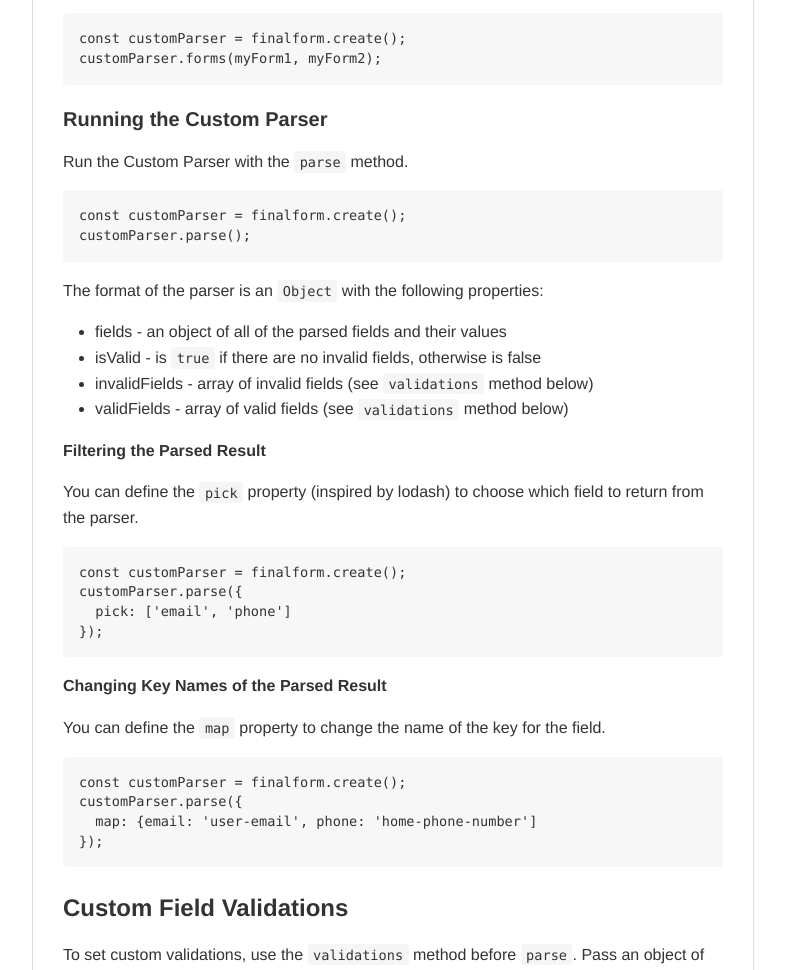
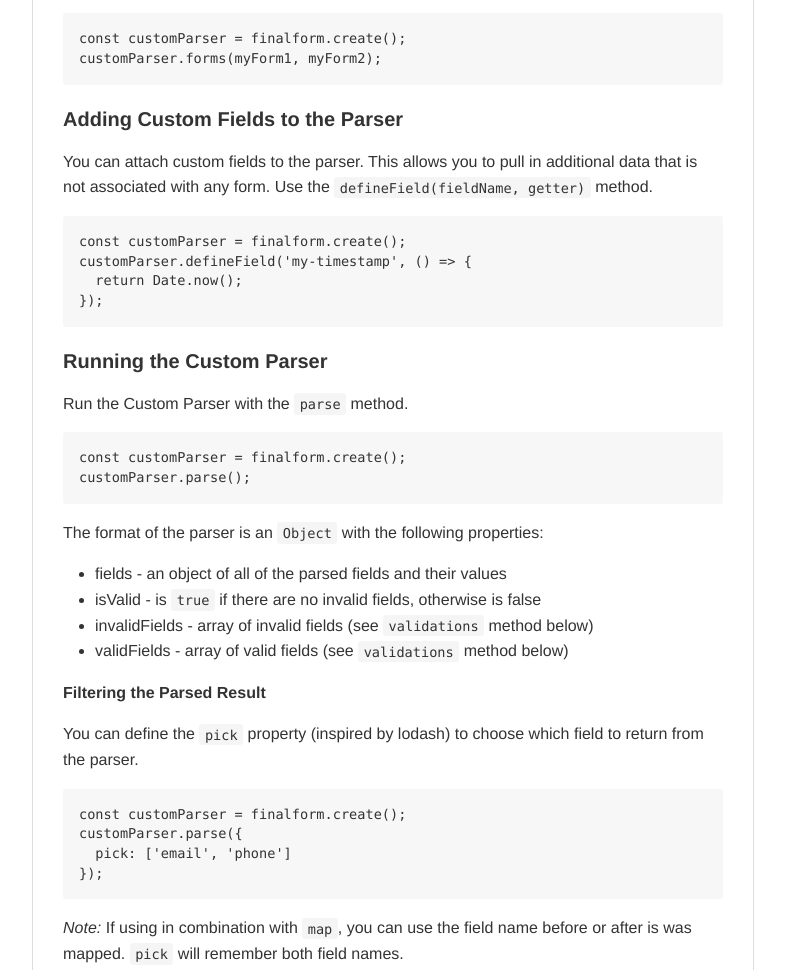
Before and after one commit to samueleaton/finalform, a website built with webpack: page README.html in a window 1280 px wide. Shown: the part 2179-3149 px from the top of the page, without its empty margins (247-1032 px from the left). Built offline with nearby package versions, Linux system fonts and the light colour scheme.

Commit message:
updates readme

```diff
--- a/README.html
+++ b/README.html
@@ -1075,6 +1075,14 @@ const formObj = finalform.parse(form, {
 customParser.forms(myForm1, myForm2);
 </code></pre>
 
+<h4 id="adding-custom-fields-to-the-parser"><a name="user-content-adding-custom-fields-to-the-parser" href="#adding-custom-fields-to-the-parser" class="headeranchor-link" aria-hidden="true"><span class="headeranchor"></span></a>Adding Custom Fields to the Parser</h4>
+<p>You can attach custom fields to the parser. This allows you to pull in additional data that is not associated with any form. Use the <code>defineField(fieldName, getter)</code> method.</p>
+<pre><code class="javascript">const customParser = finalform.create();
+customParser.defineField('my-timestamp', () =&gt; {
+  return Date.now();
+});
+</code></pre>
+
 <h4 id="running-the-custom-parser"><a name="user-content-running-the-custom-parser" href="#running-the-custom-parser" class="headeranchor-link" aria-hidden="true"><span class="headeranchor"></span></a>Running the Custom Parser</h4>
 <p>Run the Custom Parser with the <code>parse</code> method.</p>
 <pre><code class="javascript">const customParser = finalform.create();
@@ -1096,6 +1104,7 @@ customParser.parse({
 });
 </code></pre>
 
+<p><em>Note:</em> If using in combination with <code>map</code>, you can use the field name before or after is was mapped. <code>pick</code> will remember both field names. </p>
 <p><strong>Changing Key Names of the Parsed Result</strong></p>
 <p>You can define the <code>map</code> property to change the name of the key for the field.</p>
 <pre><code class="javascript">const customParser = finalform.create();
```
Also changed, not shown: README.md.
